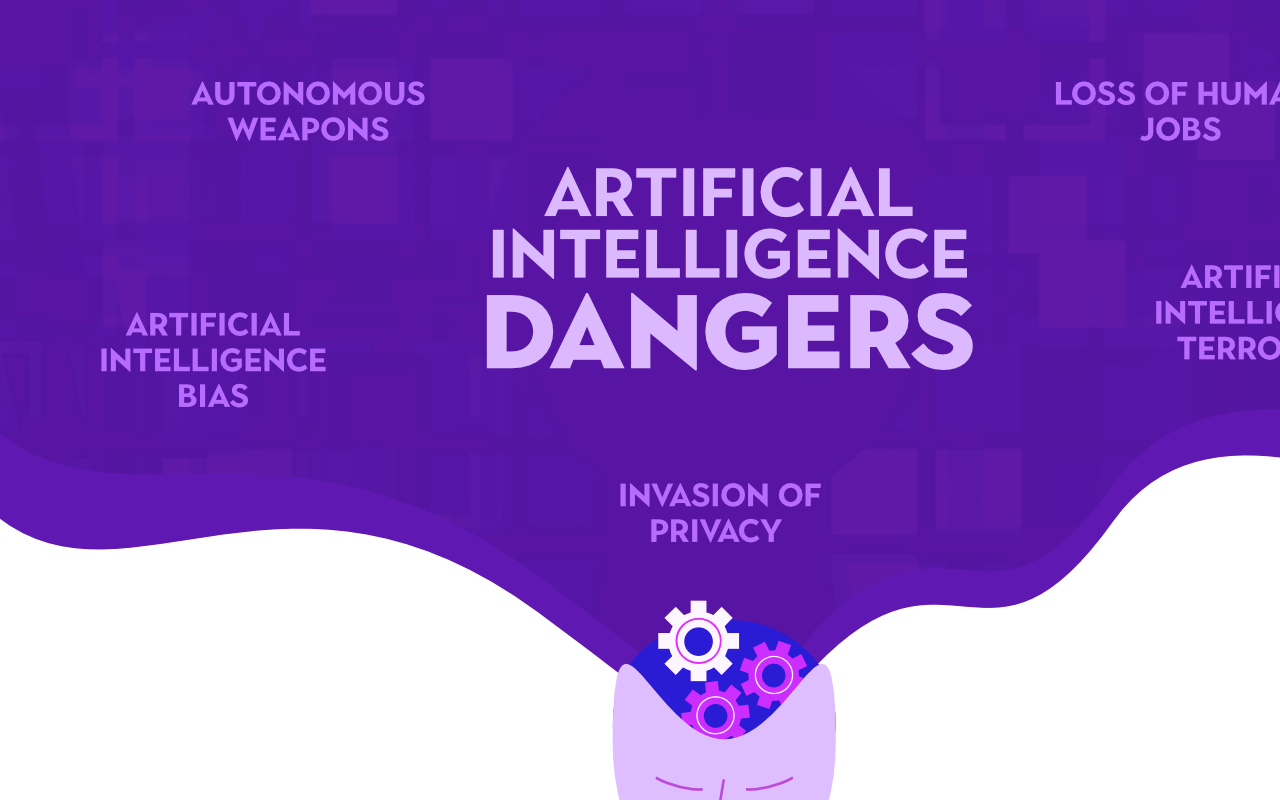
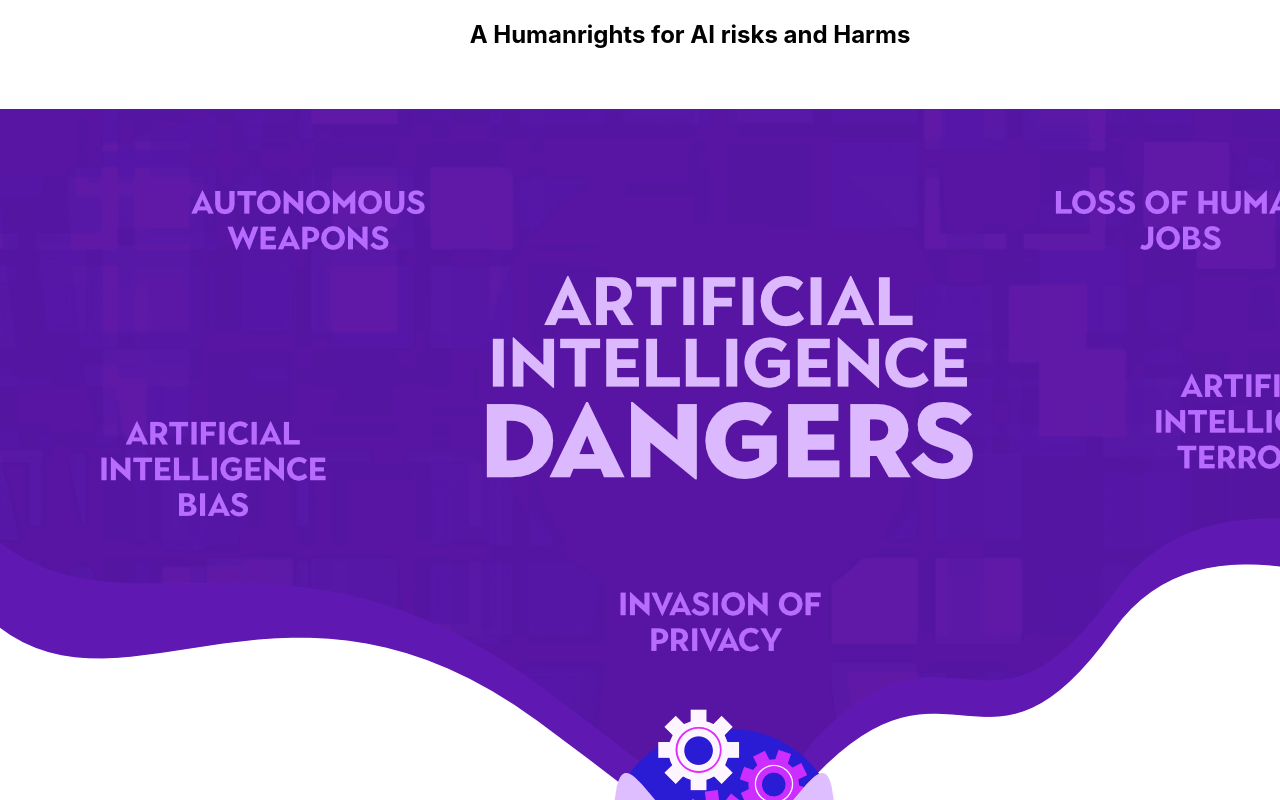
Before and after one commit to dev-sionejoseph/governing-ai, a React (Create React App) app in the folder governing-ai-app/: page / in a window 1280 px wide. Shown: the top 800 px of the page. Built offline with nearby package versions, Linux system fonts and the light colour scheme.

Commit message:
modified

```diff
--- a/governing-ai-app/src/App.css
+++ b/governing-ai-app/src/App.css
@@ -1,14 +1,21 @@
 .App {
   text-align: center;
 }
-h3 {
+
+h2 {
   text-align: center;
+  margin-left: 100px;
+}
+.d2 {
+  margin-top: 60px;
+
+
+
+
 }
 
-.img2 {
-  display: flex;
-}
 .d3 {
 
   margin-top: 50px;
+
 }
--- a/governing-ai-app/src/components/Humanrights.js
+++ b/governing-ai-app/src/components/Humanrights.js
@@ -9,6 +9,7 @@ function Humanrights ()
     return(
 
         <div className="d1">
+        <h2 >  A Humanrights for AI risks and Harms</h2>
         <div className="d2">
 
       <img className="i1" src = {img1} alt='Human rights'/>
```
